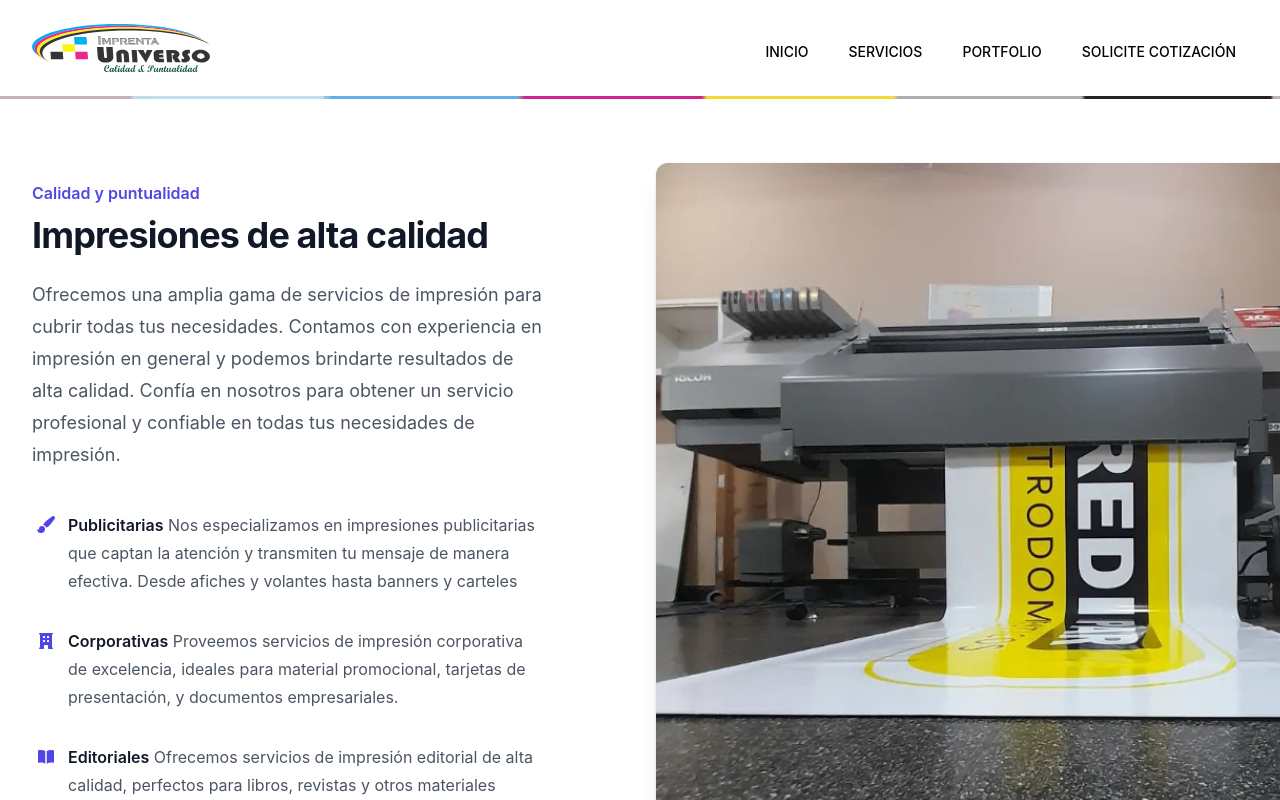
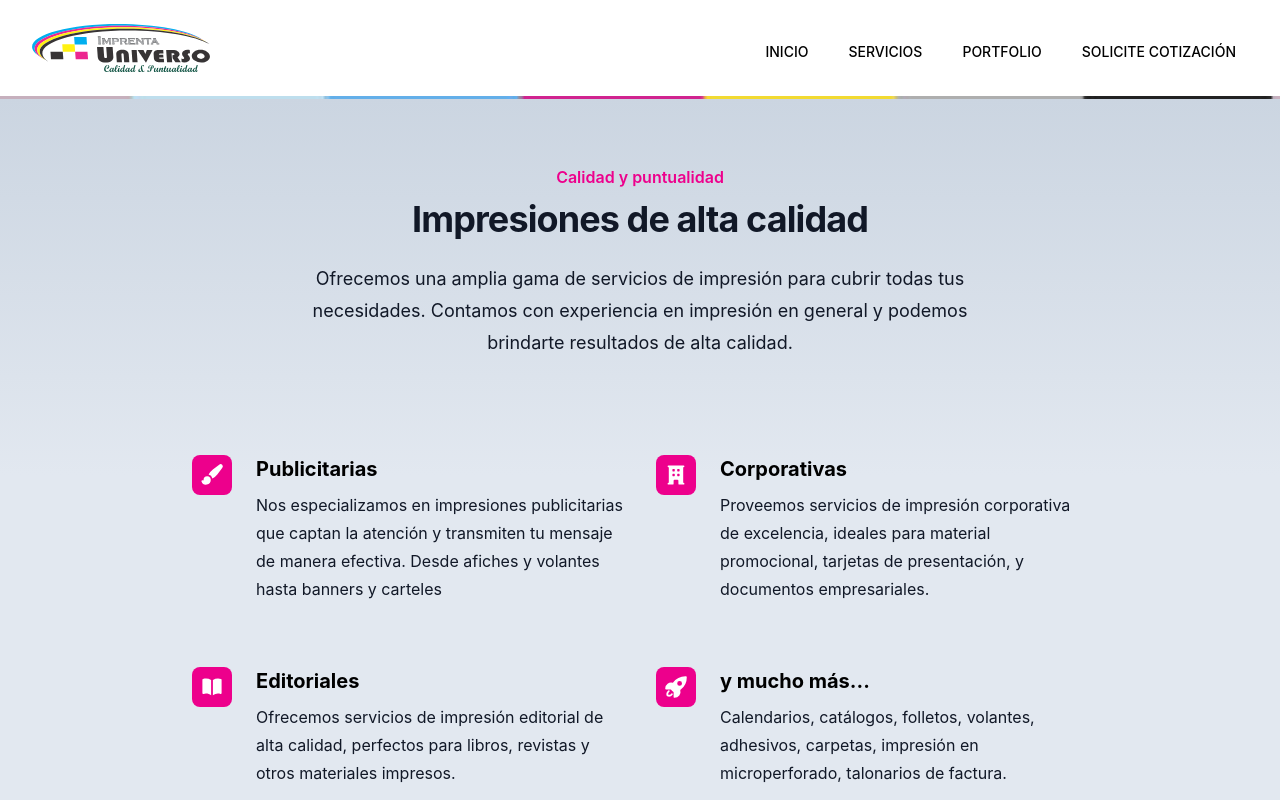
Before and after one commit to mauriGaray/imprenta_universo_web, a React (Vite) app: page / in a window 1280 px wide. Shown: the top 800 px of the page. Built offline with nearby package versions, Linux system fonts and the light colour scheme.

Commit message:
feature v2

```diff
--- a/src/components/featuresSections/FeaturesSection.jsx
+++ b/src/components/featuresSections/FeaturesSection.jsx
@@ -4,7 +4,6 @@ import {
   PaintBrushIcon,
   RocketLaunchIcon,
 } from "@heroicons/react/20/solid";
-
 const features = [
   {
     name: "Publicitarias",
@@ -32,54 +31,44 @@ const features = [
   },
 ];
 
-export default function FeaturesSection() {
+export default function Example() {
   return (
-    <div className="overflow-hidden bg-white py-12 sm:py-16">
+    <div className="bg-gradient-to-b from-slate-300 via-slate-200 to-slate-200 py-12 sm:py-16">
       <div className="mx-auto max-w-7xl px-6 lg:px-8">
-        <div className="mx-auto grid max-w-2xl grid-cols-1 gap-x-8 gap-y-16 sm:gap-y-20 lg:mx-0 lg:max-w-none lg:grid-cols-2">
-          {/*Grid*/}
-          <div className="lg:pr-8 lg:pt-4">
-            {/*Primera columna*/}
-            <div className="lg:max-w-lg">
-              <h2 className="text-base font-semibold leading-7 text-indigo-600">
+        <div className="mx-auto max-w-2xl lg:text-center">
+          <h2 className="text-base font-semibold leading-7 text-custom-pink">
             Calidad y puntualidad
           </h2>
           <p className="mt-2 text-3xl font-bold tracking-tight text-gray-900 sm:text-4xl">
             Impresiones de alta calidad
           </p>
-              <p className="mt-6 text-lg leading-8 text-gray-600">
+          <p className="mt-6 text-lg leading-8 text-gray-900">
             Ofrecemos una amplia gama de servicios de impresión para cubrir
             todas tus necesidades. Contamos con experiencia en impresión en
-                general y podemos brindarte resultados de alta calidad. Confía
-                en nosotros para obtener un servicio profesional y confiable en
-                todas tus necesidades de impresión.
+            general y podemos brindarte resultados de alta calidad.
           </p>
-              <dl className="mt-10 max-w-xl space-y-8 text-base leading-7 text-gray-600 lg:max-w-none">
+        </div>
+        <div className="mx-auto mt-16 max-w-2xl sm:mt-20 lg:mt-24 lg:max-w-4xl">
+          <dl className="grid max-w-xl grid-cols-1 gap-x-8 gap-y-10 lg:max-w-none lg:grid-cols-2 lg:gap-y-16">
             {features.map((feature) => (
-                  <div key={feature.name} className="relative pl-9">
-                    <dt className="inline font-semibold text-gray-900">
+              <div key={feature.name} className="relative pl-16">
+                <dt className="text-xl font-bold leading-7 text-black">
+                  <div className="absolute left-0 top-0 flex h-10 w-10 items-center justify-center rounded-lg bg-custom-pink">
                     <feature.icon
                       aria-hidden="true"
-                        className="absolute left-1 top-1 h-5 w-5 text-indigo-600"
+                      className="h-6 w-6 text-white"
                     />
+                  </div>
                   {feature.name}
-                    </dt>{" "}
-                    <dd className="inline">{feature.description}</dd>
+                </dt>
+                <dd className="mt-2 text-base leading-7 text-gray-900">
+                  {feature.description}
+                </dd>
               </div>
             ))}
           </dl>
         </div>
       </div>
-          {/*Segunda columna*/}
-          <img
-            alt="Product screenshot"
-            src="../../../public/img/impresion.PNG"
-            width={2432}
-            height={1442}
-            className="w-[20rem] max-w-none rounded-xl shadow-xl ring-1 ring-gray-400/10 sm:w-[50rem] md:-ml-4 lg:-ml-0"
-          />
-        </div>
-      </div>
     </div>
   );
 }
```
Also changed, not shown: public/img/impresion.svg (added). Lines whose indentation alone changed are shown as unchanged.
